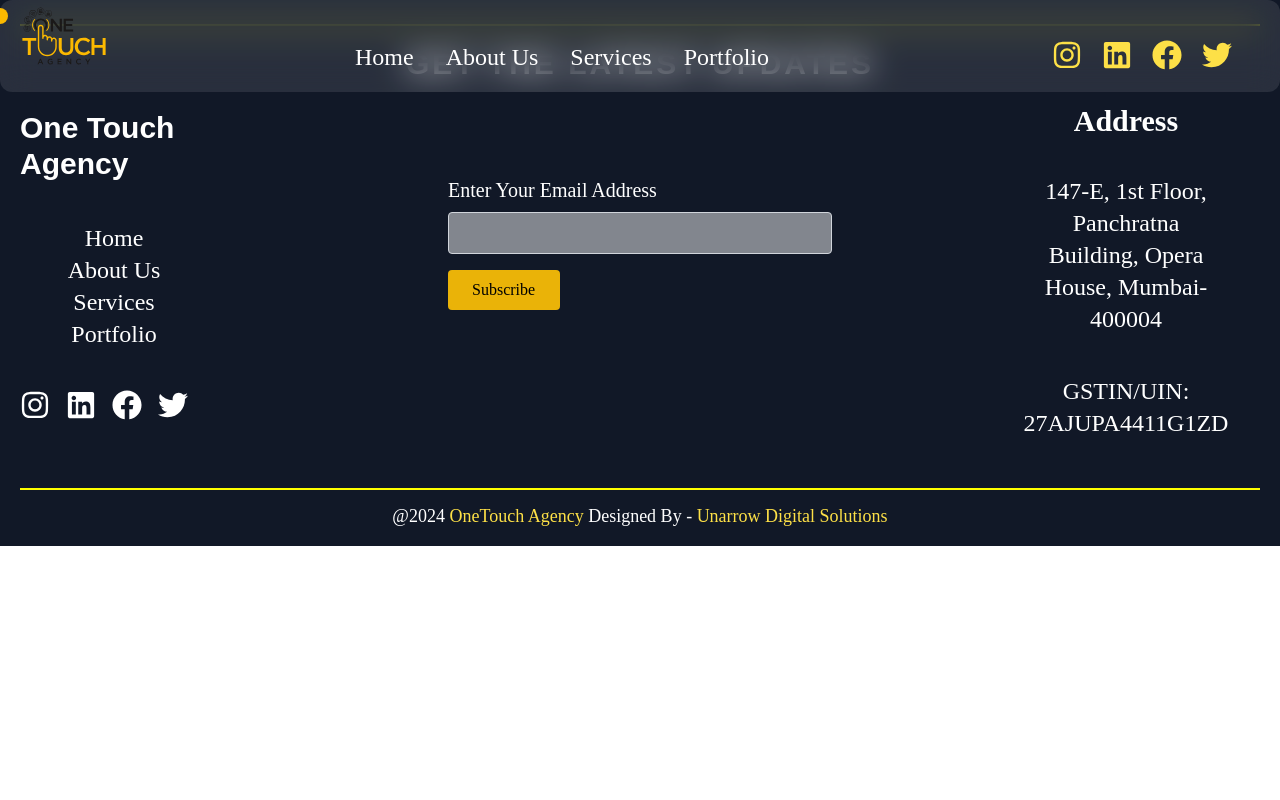
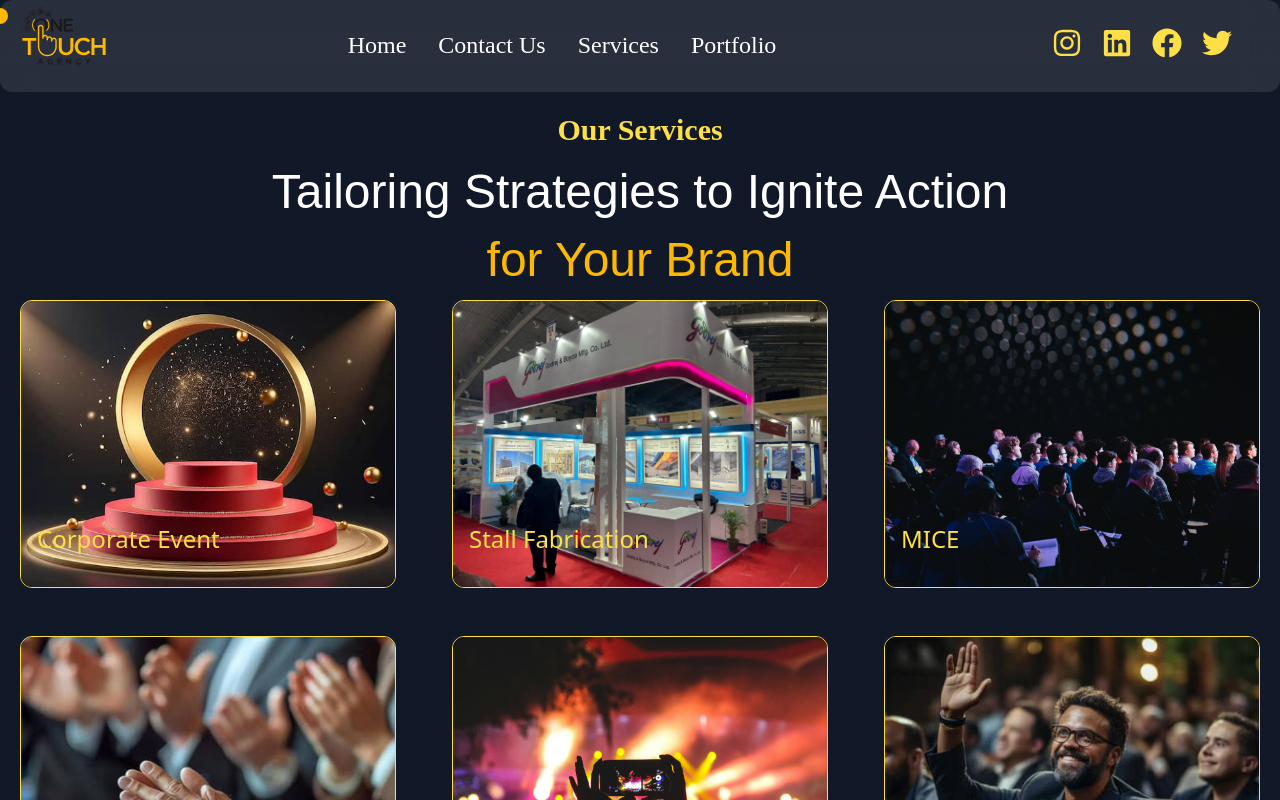
Before and after one commit to ankur-ctrl-z/One-Touch-Agency, a React (Vite) app in the folder Client/: page /services2 in a window 1280 px wide. Built offline with nearby package versions, Linux system fonts and the light colour scheme.

Commit message:
second commit

```diff
--- a/Client/src/App.jsx
+++ b/Client/src/App.jsx
@@ -55,10 +55,9 @@
       <Suspense fallback={<div>Loading...</div>}/>
       <Routes>
         <Route path="/" element={<HomePage />} />
-        <Route path="/aboutus" element={<About />} />
+        <Route path="/services2" element={<OurServices2 />} />
+        <Route path="/portfolio2" element={<OurPortfolio2 />} />
         <Route path="/contactus" element={<ContactForm />} />
-        <Route path="/our-portfolio-2" element={<OurPortfolio2 />} />
-        <Route path="/our-services-2" element={<OurServices2 />} />
 
         {/* sub services */}
         <Route path="/services/ai-vr-technology" element={<AIVRTechnology />} />
--- a/Client/src/Pages/OurPortfolioSecondary/OurPortfolio2.jsx
+++ b/Client/src/Pages/OurPortfolioSecondary/OurPortfolio2.jsx
@@ -20,19 +20,19 @@
     navigate('/')
   }
   return (
-    <div className="w-full min-h-screen   bg-gray-900 pt-28">
+    <div className="w-full min-h-screen  bg-gray-900 pt-28">
       {/* container */}
       <div className="lg:ml-24 mt-10">
         {/* First Row */}
         <div className="flex flex-wrap gap-2 justify-center lg:justify-start">
-          <div className="first w-full md:w-[20rem] lg:w-[40rem] h-[18rem] transition-transform duration-500 hover:-translate-y-2 border border-yellow-500 rounded-3xl p-1 mb-4 lg:mb-0">
+          <div className="first w-full sm:w-[20rem] lg:w-[40rem] h-[18rem] transition-transform duration-500 hover:-translate-y-2 border border-yellow-500 rounded-3xl p-1 mb-4 lg:mb-0">
             <img
               className="w-full h-full object-cover rounded-3xl"
               src={tatac}
               alt=""
             />
           </div>
-          <div className="second w-full md:w-[19rem] transition-transform duration-500 hover:-translate-y-2 lg:w-[20rem] h-[18rem] lg:h-[24rem] border border-yellow-500 rounded-3xl ml-0 lg:ml-7 p-1 mb-4 lg:mb-0">
+          <div className="second w-full sm:w-[19rem] transition-transform duration-500 hover:-translate-y-2 lg:w-[20rem] h-[18rem] lg:h-[24rem] border border-yellow-500 rounded-3xl ml-0 lg:ml-7 p-1 mb-4 lg:mb-0">
             <img
               className="w-full h-full object-cover rounded-3xl"
               src={Bhanderi}
--- a/Client/src/Pages/OurServicesSecondary/OurServices2.jsx
+++ b/Client/src/Pages/OurServicesSecondary/OurServices2.jsx
@@ -149,7 +149,7 @@
               .map((service, index) => (
                 <div
                   key={index}
-                  className="items-center md:ml-2 md:h-[18rem] border transition-transform duration-700 hover:scale-105 border-yellow-300 rounded-xl overflow-hidden mx-2 my-4"
+                  className="items-center md:ml-5 md:mr-5 md:h-[18rem] border transition-transform duration-700 hover:scale-105 border-yellow-300 rounded-xl overflow-hidden mx-2 my-4"
                   onClick={() => handleServiceClick(service.path)}
                 >
                   <img
@@ -157,13 +157,12 @@
                     src={service.image}
                     alt={service.name}
                   />
-                  <div className="h-24 px-8 bg-white -mt-16 blur-[0.5px] rounded-lg shadow-lg hover:shadow-2xl">
-                    <h2
-                      className=" text-black mb-2 text-center text-3xl font-bold hover:cursor-pointer"
-                      style={{ fontFamily: "Adamina, serif" }}
-                    >
-                      {service.name}
-                    </h2>
+                  <div className="blur-[0.5px] capitalize mt-14 rounded-lg shadow-lg hover:shadow-2xl">
+                  <h2
+                  className="md:text-2xl  text-yellow-300 font-medium title-font absolute bottom-0 left-0 mb-2 ml-4 transition-all duration-300 transform -translate-y-20"
+                >
+                  {service.name}
+                </h2>
                   </div>
                 </div>
               ))}
--- a/Client/src/components/Homepage/About.jsx
+++ b/Client/src/components/Homepage/About.jsx
@@ -7,7 +7,7 @@
   const navigate = useNavigate();
 
   const handleViewAllClick = () => {
-    navigate("/our-services-2");
+    navigate("/services2");
   };
 
   return (
@@ -63,7 +63,7 @@
                 color: "white",
               }}
             >
-              Manager
+              Co-Founder
             </h1>
             <img
               alt="manager"
--- a/Client/src/components/Homepage/ContactForm.jsx
+++ b/Client/src/components/Homepage/ContactForm.jsx
@@ -93,7 +93,7 @@
           </div>
         </div>
         <div className="lg:w-1/3 md:w-1/2 bg-white flex flex-col md:ml-auto w-full md:py-8 mt-8 md:mt-0 rounded-lg">
-          <h1 className="text-gray-900 text-2xl mb-2 font-bold title-font pl-5 mt-5 md:-mt-3 ml-5">
+          <h1 style={{ fontFamily: "Chivo, sans-serif" }} className="text-gray-900 text-2xl mb-2 font-bold title-font pl-5 mt-5 md:-mt-3 ">
             GET IN TOUCH
           </h1>
           <form onSubmit={handleSubmit}>
--- a/Client/src/components/Homepage/Footer.jsx
+++ b/Client/src/components/Homepage/Footer.jsx
@@ -1,42 +1,50 @@
-import { useState } from 'react';
-import { FaInstagram, FaFacebook, FaLinkedin, FaTwitter } from 'react-icons/fa';
-import { Link } from 'react-router-dom';
+import { useState } from "react";
+import { FaInstagram, FaFacebook, FaLinkedin, FaTwitter } from "react-icons/fa";
+import { Link } from "react-router-dom";
 
 const Footer = () => {
-  const [email, setEmail] = useState('');
-  const [message, setMessage] = useState('');
-  const [service, setService] = useState('');
+  const [email, setEmail] = useState("");
+  const [message, setMessage] = useState("");
+  const [service, setService] = useState("");
 
   const handleSubscribe = async () => {
     try {
-      const response = await fetch('http://localhost:3001/submit', {
-        method: 'POST',
+      const response = await fetch("http://localhost:3001/submit", {
+        method: "POST",
         headers: {
-          'Content-Type': 'application/json',
+          "Content-Type": "application/json",
         },
         body: JSON.stringify({ email, message, service }),
       });
 
       if (!response.ok) {
-        throw new Error('Failed to subscribe');
+        throw new Error("Failed to subscribe");
       }
 
-      alert('Subscribed successfully!');
+      alert("Subscribed successfully!");
     } catch (error) {
-      console.error('Error:', error);
-      alert('Subscription failed.');
+      console.error("Error:", error);
+      alert("Subscription failed.");
     }
   };
 
   return (
-    <div className="w-full bg-gray-900 relative" style={{ fontFamily: 'Adamina, serif' }}>
+    <div
+      className="w-full bg-gray-900 relative"
+      style={{ fontFamily: "Adamina, serif" }}
+    >
       <div className="container px-5 py-4 mx-auto">
-
         {/* Break Line */}
-        <hr className='mt-2' style={{ border: '0.5px solid yellow', width: '100%' }}/>
+        <hr
+          className="mt-2"
+          style={{ border: "0.5px solid yellow", width: "100%" }}
+        />
 
         <div className="w-full flex text-center flex-col">
-          <h1 className="title-font text-2xl lg:text-3xl text-white tracking-widest mb-3 mt-5 font-bold" style={{ fontFamily: 'Chivo, sans-serif' }}>
+          <h1
+            className="title-font text-2xl lg:text-3xl text-white tracking-widest mb-3 mt-5 font-bold"
+            style={{ fontFamily: "Chivo, sans-serif" }}
+          >
             GET THE LATEST UPDATES
           </h1>
         </div>
@@ -44,13 +52,15 @@
         <div className="flex items-center gap-20 flex-col md:flex-row md:justify-between lg:gap-40">
           {/* first div */}
           <div className="md:-mt-20 mt-20 mb-5 md:w-1/3">
-            <h1 className="text-white text-[20px] lg:text-3xl font-bold -mt-16 md:mt-24" style={{ fontFamily: 'Chivo, sans-serif' }}>
+            <h1
+              className="text-white text-[20px] lg:text-3xl font-bold -mt-16 md:mt-24"
+              style={{ fontFamily: "Chivo, sans-serif" }}
+            >
               One Touch Agency
             </h1>
 
-
             {/* nav */}
-        <nav className='flex flex-col items-center sm:-ml-20 text-2xl py-10 pb-10'>
+            <nav className="flex flex-col ml-10 sm:ml-0 text-2xl pt-10 pb-10">
               <a
                 href="/"
                 className="text-white"
@@ -61,7 +71,7 @@
 
               <a
                 href="/"
-           className="text-white"
+                className="text-white "
                 style={{ fontFamily: "Adamina, serif" }}
               >
                 About Us
@@ -106,7 +116,8 @@
               >
                 <FaFacebook className="text-3xl mx-2 hover:text-blue-500" />
               </a>
-              <a href="" target="_blank" rel="noopener noreferrer">
+
+              <a  href="https://x.com/onetouchagency3" target="_blank" rel="noopener noreferrer">
                 <FaTwitter className="text-3xl mx-2 hover:text-blue-600" />
               </a>
             </div>
@@ -115,12 +126,14 @@
           {/* second div */}
           <div className="lg:w-1/3 text-center -mt-12 md:text-start ">
             <div className="relative w-full mb-4">
-              <p className= "text-xl text-white mb-2">Enter Your Email Address</p>
+              <p className="text-xl text-white mb-2">
+                Enter Your Email Address
+              </p>
               <input
                 type="text"
                 id="footer-field"
                 name="footer-field"
-                className="w-full lg:w-96 bg-gray-100 bg-opacity-50 rounded border border-gray-300 focus:bg-transparent focus:ring-2 focus:ring-yellow-200 focus:border-yellow-500 text-base outline-none text-gray-700 py-1 px-3 leading-8 transition-colors duration-200 ease-in-out"
+                className="w-full lg:w-96 bg-gray-800 bg-opacity-50 rounded border-2 border-yellow-300 focus:bg-transparent focus:ring-2 focus:ring-yellow-200 focus:border-yellow-500 text-base outline-none text-gray-700 py-1 px-3 leading-8 transition-colors duration-200 ease-in-out"
               />
             </div>
 
@@ -130,10 +143,12 @@
           </div>
 
           {/* third div */}
-          <div className="lg:w-1/3 text-center -mt-8 ">
+          <div className="lg:w-1/3 text-center -mt-8 lg:-ml-8 ">
             <div className="flex align-top  text-white">
               <p className="text-xl lg:text-2xl">
-                <span className="text-3xl lg:text-3xl font-semibold block mb-1 sm:mt-10">Address</span>
+                <span className="text-3xl lg:text-3xl font-semibold block mb-1 sm:mt-10">
+                  Address
+                </span>
                 <br />
                 147-E, 1st Floor,
                 <br />
@@ -159,17 +174,20 @@
 
         <div
           className="flex justify-center items-center text-white text-sm md:text-lg mt-3"
-          style={{ marginBottom: '0', paddingBottom: '0' }}
+          style={{ marginBottom: "0", paddingBottom: "0" }}
         >
-          <p>@2024<span className='text-yellow-300'> OneTouch Agency</span> <span>Designed By -</span>  <a
+          <p>
+            @2024<span className="text-yellow-300"> OneTouch Agency</span>{" "}
+            <span>Designed By -</span>{" "}
+            <a
               href="https://www.unarrow.com"
               target="_blank"
               rel="noopener noreferrer"
               className="hover:text-yellow-300"
             >
-           <span className='text-yellow-300'>Unarrow Digital Solutions</span>
-          </a></p>
-
+              <span className="text-yellow-300">Unarrow Digital Solutions</span>
+            </a>
+          </p>
         </div>
       </div>
     </div>
--- a/Client/src/components/Homepage/NavBar.jsx
+++ b/Client/src/components/Homepage/NavBar.jsx
@@ -47,7 +47,7 @@
           />
         </div>
 
-        <nav className="hidden md:block sm:mt-10 lg:mr-10 sm:ml-auto sm:mr-auto items-center text-xl md:text-2xl justify-center">
+        <nav className="hidden md:block sm:mt-7 lg:mr-10 sm:ml-auto sm:mr-auto items-center text-xl md:text-2xl justify-center">
           <a
             href="/"
             className={`nav-link mx-2 lg:mx-4 ${
@@ -57,36 +57,39 @@
           >
             Home
           </a>
-          <a
-            href="/"
-            className={`nav-link mx-2 lg:mx-4 ${
+
+          <Link to={'/contactus'}
+          className={`nav-link mx-2 lg:mx-4 ${
               scrolled ? "text-white" : "text-white"
             }`}
             style={{ fontFamily: "Adamina, serif" }}
           >
-            About Us
-          </a>
+            Contact Us
+          </Link>
+
           <Link
             className={`nav-link mx-2 lg:mx-4 ${
               scrolled ? "text-white" : "text-white"
             }`}
             style={{ fontFamily: "Adamina, serif" }}
-            to={"/our-services-2"}
+            to={"/services2"}
           >
             Services
           </Link>
+
           <Link
             className={`nav-link mx-2 lg:mx-4 ${
               scrolled ? "text-white" : "text-white"
             }`}
             style={{ fontFamily: "Adamina, serif" }}
-            to={"/our-portfolio-2"}
+            to={"/portfolio2"}
           >
             Portfolio
           </Link>
+
         </nav>
 
-        <div className="social hidden md:flex gap-1 sm:mt-10 sm:ml-auto lg:mr-10 sm:mr-auto text-white ">
+        <div className="hidden md:flex gap-1 sm:mt-7 sm:ml-auto lg:mr-10 sm:mr-auto text-white ">
           <a
             href="https://www.instagram.com/onetouchagency_/"
             target="_blank"
--- a/Client/src/components/Homepage/Portfolio.jsx
+++ b/Client/src/components/Homepage/Portfolio.jsx
@@ -18,7 +18,7 @@
   };
 
   const handleButtonClick = () => {
-    navigate('/our-portfolio-2');
+    navigate('/portfolio2');
   };
 
   return (
@@ -95,9 +95,9 @@
       </div>
 
 
-      <div className=" flex justify-center mt-4 lg:mt-[5.5rem] md:mt-3">
+      <div className=" flex justify-center mt-4 md:mt-[4rem]">
         <div
-          className={`four w-full ml-2 mr-2 md:w-[45.8vw] md:-mt-[26vw] md:h-[24.7vw] md:ml-[42vw] lg:ml-[31vw] lg:h-[20.4vw] lg:w-[45vw] border
+          className={`four w-full ml-2 mr-2 md:w-[45.8vw] md:-mt-[11.7rem] md:h-[24.7vw] md:ml-[46.8vw] lg:ml-[43vw] lg:-mt-[20rem] lg:h-[20vw] lg:w-[45vw] border
        border-yellow-500 rounded-md overflow-hidden
         transition-transform duration-500 ${
           isHovered ? "hover:-translate-y-2 hover:shadow-lg" : ""
--- a/Client/src/components/Homepage/Services.jsx
+++ b/Client/src/components/Homepage/Services.jsx
@@ -15,14 +15,14 @@
 
   return (
 
-    <div className="text-gray-400 body-font lg:mt-5 bg-gray-900">
-      <div className="container px-5 py-24 mx-auto -mt-12">
+    <div className="text-gray-400 body-font mt-2 bg-gray-900">
+      <div className="container px-5 py-9 mx-auto -mt-12">
         <div className="flex flex-wrap w-full mb-20 flex-col items-center text-center">
-          <h1 className="sm:text-5xl text-2xl font-medium title-font mb-2 text-white" style={{ fontFamily: 'Chivo, sans-serif' }}>
+          <h1 className="sm:text-5xl text-2xl mt-10 font-medium title-font mb-2 text-white" style={{ fontFamily: 'Chivo, sans-serif' }}>
             Our Services
           </h1>
         </div>
-        <div className="flex flex-wrap -mt-10 sm:-mt-10 -m-4">
+        <div className="flex flex-wrap -mt-20  -m-4">
           <div className="xl:w-1/3 md:w-1/2 w-full p-4">
             <div className="h-56 flex flex-col justify-center items-center">
               <p className="lg:leading-snug text-opacity-80 text-4xl pt-4 md:mt-36 text-center font-bold text-yellow-300" style={{ fontFamily: 'Adamina, serif' }}>
@@ -33,7 +33,7 @@
                 <span className="text-yellow-300">unforgettable events.</span>
               </p>
 
-              <Link to={'/our-services-2'}>
+              <Link to={'/services2'}>
               <div
                  style={{ fontFamily: 'Adamina, serif' }}
                 className="mt-4 ml-2 md:ml-6 lg:ml-6 flex-shrink-0 border-[3px] border-white py-2 px-6 rounded-2xl shadow-[#F2F625] shadow-md hover:cursor-pointer transition-transform duration-300 transform hover:scale-105 hover:border-[#F2F625]"
@@ -77,6 +77,7 @@
                 >
                   {service.title}
                 </h2>
+
               </div>
             </div>
           ))}
--- a/Client/src/components/Homepage/Video.jsx
+++ b/Client/src/components/Homepage/Video.jsx
@@ -1,10 +1,40 @@
 import backgroundVideo from '../../assets/OneTouch video.mp4'
+import React, { useState, useRef } from 'react';
+import { FaVolumeMute, FaVolumeUp } from 'react-icons/fa';
+
 function Video() {
+
+  const [isMuted, setIsMuted] = useState(false);
+  const videoRef = useRef(null);
+
+  const toggleMute = () => {
+    if (videoRef.current) {
+      videoRef.current.muted = !isMuted;
+      setIsMuted(!isMuted);
+    }
+  };
   return (
-    <div className='md:py-[6rem] relative overflow-hidden bg-gray-900'>
-      <video src={backgroundVideo} autoPlay loop className='w-45 h-45 pt-[6.7rem] sm:pt-0'></video>
-    </div>
+    // <div className='w-full h-full md:py-[6rem] relative overflow-hidden bg-gray-900'>
+    //   <video src={backgroundVideo} autoPlay loop className='w-45 h-45 pt-[6.7rem] sm:pt-0'></video>
+    // </div>
+
+    <div className='w-full h-full md:py-[6rem] relative overflow-hidden bg-gray-900'>
+    <video
+      ref={videoRef}
+      loop
+     controls
+      className='w-45 h-45 pt-[6.7rem] sm:pt-0'
+      src={backgroundVideo}
+
+    />
+    <button
+      onClick={toggleMute}
+      className='absolute ml-[83%] sm:ml-[88%] -mt-10  border-none cursor-pointer text-white text-[24px] '
+    >
+      {isMuted ? <FaVolumeMute /> : <FaVolumeUp />}
+    </button>
+  </div>
   )
 }
 
-export default Video
+export default Video;
```
Also changed, not shown: 1 other file (tests, documents, lock files or other folders). Lines whose indentation alone changed are shown as unchanged.
